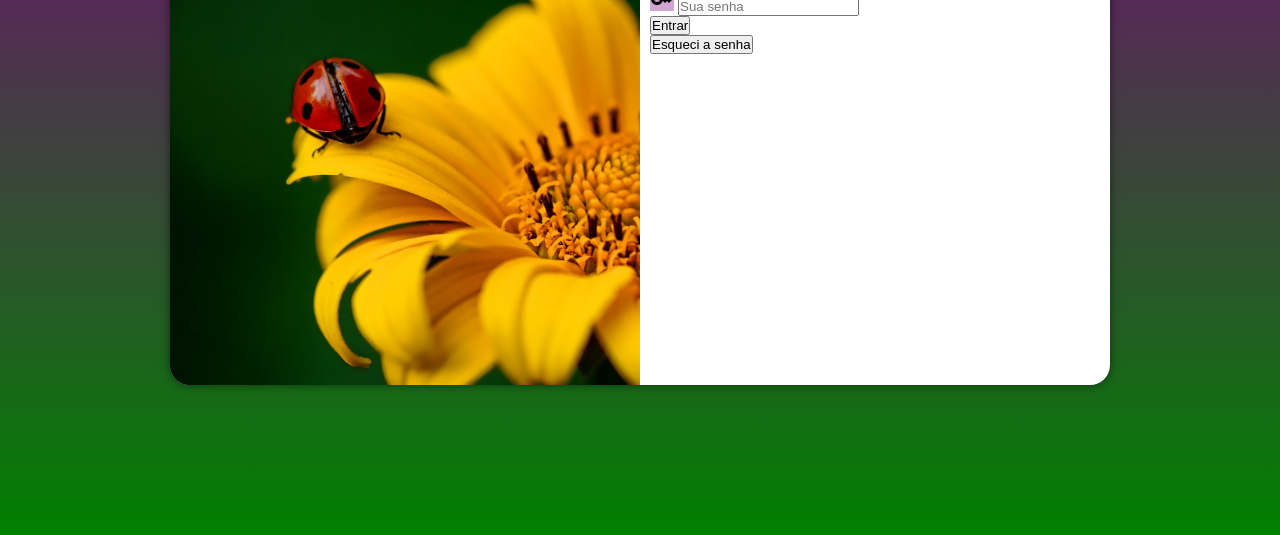
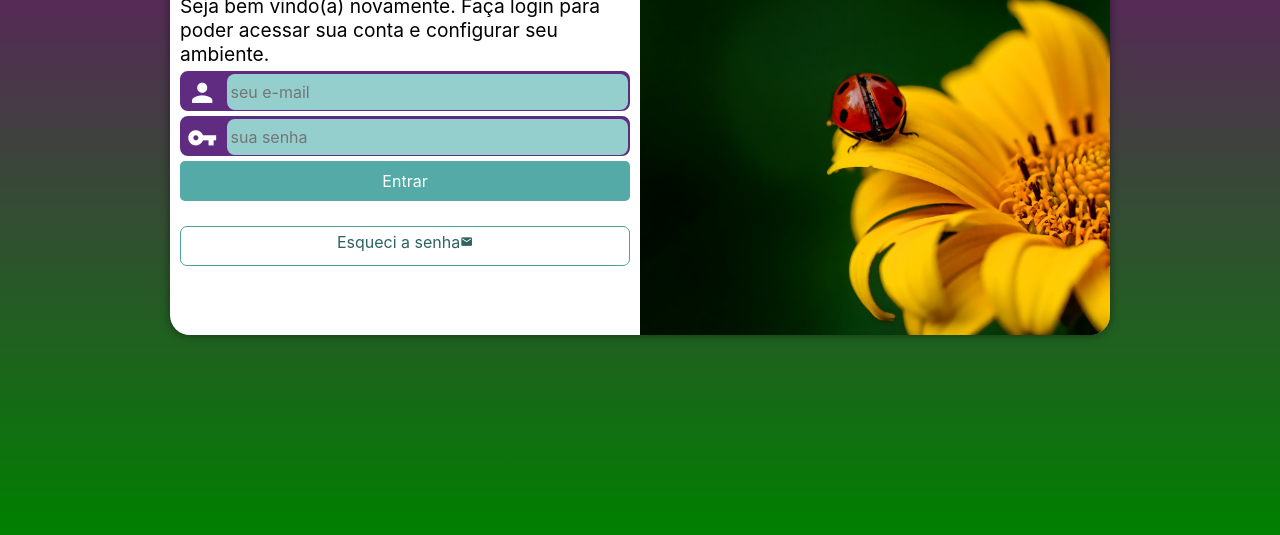
Before and after one commit to eulioruda/Repositorios, a plain HTML site: page desafio14/index.html in a window 1280 px wide. Shown: the part 265-800 px from the top of the page. Drawn offline with Linux system fonts and the light colour scheme.

Commit message:
finalizado

```diff
--- a/desafio14/index.html
+++ b/desafio14/index.html
@@ -19,20 +19,24 @@
             <div id="formulario">
                 <h1>Login</h1>
                 <p>Seja bem vindo(a) novamente. Faça login para poder acessar sua conta e configurar seu ambiente.</p>
-                <form action="login.php" method="post">
-                    <p>
-                        <label id="login" for="ilog"><span id="material-iconss" class="material-icons">account_circle</span></label>
-                        <input type="text" name="log" id="ilog" placeholder="Nome do usuário" autocomplete="username" size="maxlength" required>
-                    </p>
-                    <p>
-                        <label id="senha" for="isen"><span id="material-iconss"  class="material-icons">key</span> </label>
-                        <input type="password" name="sen" id="isen" minlength="8" maxlength="15" size="maxlength" placeholder="Sua senha" autocomplete="current-password" required>
-                    </p>
+                <form action="login.php" method="post" autocomplete="on">
+                   <div class="campo">
+                    <i class="material-icons">person</i>
+                    <input type="email" name="login" id="ilogin" placeholder="seu e-mail" autocomplete="email" required>
+                    <label for="ilogin">Login</label>
 
-                    <p>
-                        <input type="submit" value="Entrar"> <br>
-                        <input type="submit" value="Esqueci a senha">
-                    </p>
+                   </div>
+                   <div class="campo">
+                    <i class="material-icons">vpn_key</i>
+                    <input type="password" name="senha" id="isenha" placeholder="sua senha" autocomplete="current-password" required minlength="8">
+                    <label for="isenha">Senha</label>
+
+                   </div>
+
+
+                    <input type="submit" value="Entrar"> <br>
+                    <a href="esqueci.html" class="botao">Esqueci a senha<i class="material-icons">mail</i></a>
+
 
                 </form>
 
--- a/desafio14/media-query.css
+++ b/desafio14/media-query.css
@@ -3,10 +3,11 @@
 @media screen and (min-width: 768px) and (max-width: 992px) {
 
     body {
-        background-image: linear-gradient(to top, rgb(1, 63, 1), purple);
+        background-image: linear-gradient(to top, rgb(3, 163, 3), purple);
     }
     section#login {
         width: 80vw;
+        height: 280px;
 
     }
     section#login > div#imagem {
@@ -28,17 +29,25 @@
 
     section#login {
         width: 940px;
+        height: 400px;
     }
 
     section#login > div#imagem {
-        float: left;
+        float: right;
         width: 50%;
         height: 100%;
     }
 
     section#login > div#formulario {
-        float: right;
+        float: left;
         width: 50%;
     }
 
+    div#formulario > p {
+        font-size: 1.2em;
+    }
+
+    div#formulario > h1 {
+        font-size: 2em;
+    }
 }
--- a/desafio14/style.css
+++ b/desafio14/style.css
@@ -1,13 +1,20 @@
 @charset "UTF-8";
 
+/*
+    Paleta de cores
+    Verde: #49a09d
+    Lilás: #5f2c82
+*/
+
 * {
+    font-family: -apple-system, BlinkMacSystemFont, 'Segoe UI', Roboto, Oxygen, Ubuntu, Cantarell, 'Open Sans', 'Helvetica Neue', sans-serif;
     padding: 0px;
     margin: 0px;
     box-sizing: border-box;
 }
 
 body, html {
-    background-color: purple;
+    background-color: #5f2c82;
     height: 100vh;
     width: 100vw;
 }
@@ -19,41 +26,117 @@ main {
 }
 
 section#login {
-
     position: absolute;
     top: 50%;
     left: 50%;
+    overflow: hidden;
+
+    background-color: white;
+    width: 250px;
+    height: 515px;
+    border-radius: 20px;
+    box-shadow: 0px 0px 10px rgba(0, 0, 0, 0.450);
+
     transform: translate(-50%, -50%);
-    background-color: white;
-    overflow: hidden;
-    width: 250px;
-    height: 500px;
-    border-radius: 20px;
-    box-shadow: 0px 0px 10px rgba(0, 0, 0, 0.507);
-    transition:  width 0.3s, height 0.3s;
+    transition: width .3s, height .3s;
     transition-timing-function: ease;
 }
 
 section#login > div#imagem {
     display: block;
-    background: purple url(../desafio12/imagens/background001.jpg);
+    background: #5f2c82 url(../desafio12/imagens/background001.jpg) no-repeat;
+    background-size: cover;
+    background-position: right bottom;
     height: 200px;
-    background-size: cover;
-    background-repeat: no-repeat;
-    background-position: right center;
 }
 
 section#login > div#formulario {
     display: block;
     padding: 10px;
-
 }
 
-section#login > div#formulario > h1 {
+div#formulario > h1 {
     text-align: center;
+    margin-bottom: 10px;
 }
 
-#material-iconss {
-    background-color: rgba(128, 0, 128, 0.356);
+div#formulario > p {
+    font-size: 0.8em;
+}
 
+form > div.campo {
+    background-color: #5f2c82;
+    border: 2px solid #5f2c82;
+    display: block;
+    width: 100%;
+    height: 40px;
+    border-radius: 8px;
+    margin: 5px 0px;
 }
+
+div.campo > label {
+    display: none;
+}
+
+div.campo > i {
+    color: white;
+    /*background-color: black;*/
+    font-size: 1.9em;
+    width: 40px;
+    padding: 5px;
+}
+
+div.campo > input {
+    background-color: #94cfcd;
+    font-size: 1em;
+    width: calc(100% - 45px);
+    height: 100%;
+    border: 0px;
+    border-radius: 8px;
+    padding: 4px;
+    transform: translateY(-10px);
+}
+
+div.campo > input:focus-within {
+    background-color: white;
+    border: none;
+}
+
+form > input[type=submit] {
+    display: block;
+    font-size: 1em;
+    width: 100%;
+    height: 40px;
+    background-color: #53aaa7;
+    color: white;
+    border: none;
+    border-radius: 5px;
+    cursor: pointer;
+}
+
+form > input[type=submit]:hover {
+    background-color: #2d6462;
+}
+
+form > a.botao {
+    display: block;
+    text-align: center;
+    font-size: 1em;
+    width: 100%;
+    height: 40px;
+    padding-top: 5px;
+    margin-top: 5px;
+    background-color: white;
+    color: #2d6462;
+    border: 1px solid #49a09d;
+    border-radius: 7px;
+    text-decoration: none;
+}
+
+form > a.botao:hover {
+    background-color: #6cd3cf;
+}
+
+form > a.botao > i {
+    font-size: 0.8em;
+}
```
